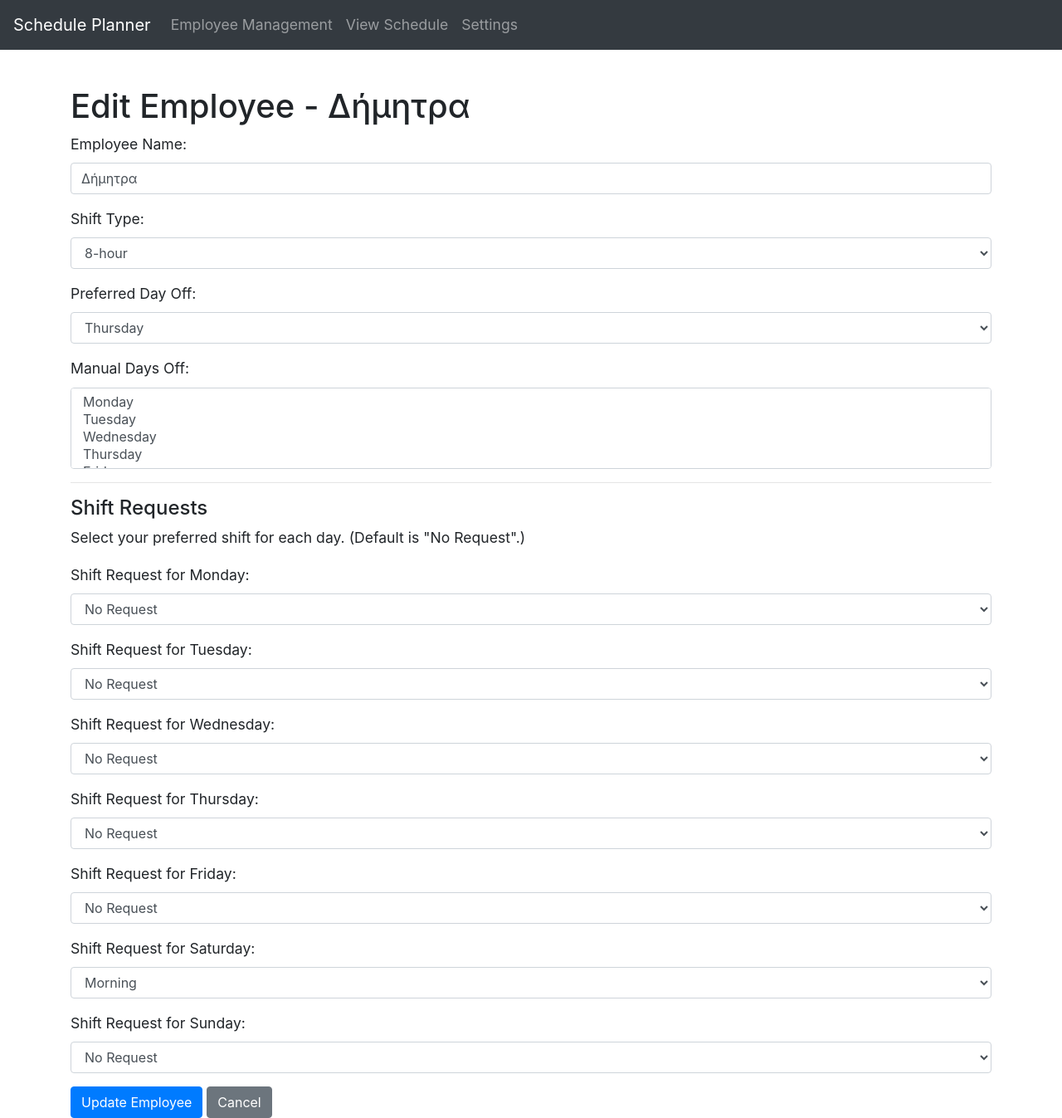
After one commit to mpampisss787/iqos-scheduler, a Flask app: page /edit/2 in a window 1280 px wide. The commit adds this page. Shown: the whole page at 83% size. Run offline with Flask 3, Linux system fonts and the light colour scheme; data comes from the database, SQL or seed files in the repository; some libraries are stand-ins or nearby versions.

Commit message:
Auto update: Σαβ 01/03/2025  1:11:22,70

```diff
--- a/iqos.py
+++ b/iqos.py
@@ -1,6 +1,9 @@
-from flask import Flask, render_template, request, redirect, url_for, flash
+from flask import Flask, render_template, request, redirect, url_for, flash, send_file
 from flask_sqlalchemy import SQLAlchemy
 import enum
+from collections import defaultdict
+import pandas as pd
+import random
 
 app = Flask(__name__)
 app.config['SQLALCHEMY_DATABASE_URI'] = 'sqlite:///store_scheduler.db'
@@ -10,7 +13,7 @@ app.config['WEEK_WORKING_DAYS'] = 7
 
 db = SQLAlchemy(app)
 
-# Optional: Enum for weekdays
+# Optional: Enum for weekdays (if needed)
 class WeekdayEnum(enum.Enum):
     Monday = 'Monday'
     Tuesday = 'Tuesday'
@@ -25,7 +28,7 @@ class Employee(db.Model):
     name = db.Column(db.String(100), nullable=False)
     shift_type = db.Column(db.String(10), nullable=False)  # "8-hour" or "6-hour"
     preferred_day_off = db.Column(db.String(20), nullable=True)
-    # manual_days_off stored as a JSON list, e.g. ["Monday", "Wednesday"]
+    # manual_days_off stored as JSON list, e.g. ["Monday", "Wednesday"]
     manual_days_off = db.Column(db.JSON, nullable=True, default=list)
     # shift_requests stored as JSON dictionary, e.g. {"Monday": "Morning", "Friday": "Evening"}
     shift_requests = db.Column(db.JSON, nullable=True, default=dict)
@@ -42,10 +45,8 @@ def generate_schedule():
       - Off-day assignment:
             • For 6‑hour employees in a 7‑day week: if no off is chosen, default off = ["Sunday"].
             • For 8‑hour employees:
-                 - In a 6‑day week: they work 5 days; Sunday is forced off, plus one additional off assigned dynamically if needed.
-                 - In a 7‑day week: they must have 2 off days. For 8‑hour employees, we now compute effective off days as the union
-                   of any chosen off days (preferred and manual) and, if WEEK_WORKING_DAYS==6, force Sunday off.
-                   (In a 7‑day week, if they haven’t chosen 2 off days, additional off days are assigned dynamically.)
+                 - In a 6‑day week: they work 5 days; Sunday is forced off.
+                 - In a 7‑day week: they must have 2 off days. If they haven’t chosen 2, additional off days are assigned dynamically.
       - In the displayed schedule, an off day is marked as "Preferred Day Off" if explicitly chosen,
         or "Assigned Day Off" if set automatically.
     """
@@ -102,7 +103,6 @@ def generate_schedule():
     for day in days:
         working_8 = []
         for emp in employees_8:
-            # For 8-hour employees, compute effective off days:
             chosen_off = []
             if emp.preferred_day_off:
                 chosen_off.append(emp.preferred_day_off)
@@ -269,6 +269,32 @@ def index():
     employees = Employee.query.all()
     return render_template('index.html', employees=employees)
 
+@app.route('/edit/<int:employee_id>', methods=['GET', 'POST'])
+def edit_employee(employee_id):
+    emp = Employee.query.get(employee_id)
+    if not emp:
+        flash("Employee not found.")
+        return redirect(url_for('index'))
+
+    if request.method == 'POST':
+        emp.name = request.form['name']
+        emp.shift_type = request.form['shift_type']
+        emp.preferred_day_off = request.form.get('preferred_day_off')
+        manual_days_off = request.form.getlist('manual_days_off')
+        emp.manual_days_off = manual_days_off if manual_days_off else None
+        days = ['Monday', 'Tuesday', 'Wednesday', 'Thursday', 'Friday', 'Saturday', 'Sunday']
+        shift_requests = {}
+        for day in days:
+            req = request.form.get("shift_request_" + day)
+            if req and req != "No Request":
+                shift_requests[day] = req
+        emp.shift_requests = shift_requests
+        db.session.commit()
+        flash('Employee updated successfully!')
+        return redirect(url_for('index'))
+
+    return render_template("edit.html", employee=emp)
+
 @app.route('/delete/<int:employee_id>', methods=['POST'])
 def delete_employee(employee_id):
     emp = Employee.query.get(employee_id)
@@ -308,7 +334,21 @@ def schedule_view():
     employees = sorted(employee_schedule.keys())
     return render_template('schedule.html', employee_schedule=employee_schedule, days=days, employees=employees)
 
-if __name__ == '__main__':
+@app.route('/download')
+def download():
+    """Download the schedule as a CSV file."""
+    schedule = generate_schedule()
+    file_path = "schedule.csv"
+    # Transform schedule into a DataFrame for export.
+    schedule_output = []
+    for day, assignments in schedule.items():
+        for assign in assignments:
+            schedule_output.append({"Day": day, "Employee": assign["employee"], "Shift": assign["shift"]})
+    df = pd.DataFrame(schedule_output)
+    df.to_csv(file_path, index=False)
+    return send_file(file_path, as_attachment=True)
+
+if __name__ == "__main__":
     with app.app_context():
         db.create_all()
     app.run(debug=True)
--- /dev/null
+++ b/templates/edit.html
@@ -0,0 +1,91 @@
+<!DOCTYPE html>
+<html lang="en">
+<head>
+  <meta charset="UTF-8">
+  <title>Edit Employee - {{ employee.name }}</title>
+  <!-- Bootstrap CSS for responsive design -->
+  <link rel="stylesheet" href="https://stackpath.bootstrapcdn.com/bootstrap/4.5.2/css/bootstrap.min.css">
+  <style>
+    body {
+      padding-top: 80px;
+      font-size: 1.1rem;
+      line-height: 1.6;
+    }
+    .form-section {
+      margin-bottom: 30px;
+    }
+  </style>
+</head>
+<body>
+  <!-- Navigation Bar (same as index.html) -->
+  <nav class="navbar navbar-expand-lg navbar-dark bg-dark fixed-top" role="navigation">
+    <a class="navbar-brand" href="{{ url_for('index') }}">Schedule Planner</a>
+    <div class="collapse navbar-collapse" id="navbarNav">
+      <ul class="navbar-nav mr-auto">
+        <li class="nav-item {% if request.path == '/' %}active{% endif %}">
+          <a class="nav-link" href="{{ url_for('index') }}">Employee Management</a>
+        </li>
+        <li class="nav-item {% if request.path == '/schedule' %}active{% endif %}">
+          <a class="nav-link" href="{{ url_for('schedule_view') }}">View Schedule</a>
+        </li>
+        <li class="nav-item {% if request.path == '/settings' %}active{% endif %}">
+          <a class="nav-link" href="{{ url_for('settings') }}">Settings</a>
+        </li>
+      </ul>
+    </div>
+  </nav>
+
+  <main class="container" role="main">
+    <h1 class="mt-4">Edit Employee - {{ employee.name }}</h1>
+    <form method="post" aria-label="Edit Employee Form">
+      <div class="form-group">
+        <label for="name">Employee Name:</label>
+        <input type="text" class="form-control" name="name" id="name" value="{{ employee.name }}" required>
+      </div>
+      <div class="form-group">
+        <label for="shift_type">Shift Type:</label>
+        <select class="form-control" name="shift_type" id="shift_type">
+          <option value="8-hour" {% if employee.shift_type == '8-hour' %}selected{% endif %}>8-hour</option>
+          <option value="6-hour" {% if employee.shift_type == '6-hour' %}selected{% endif %}>6-hour</option>
+        </select>
+      </div>
+      <div class="form-group">
+        <label for="preferred_day_off">Preferred Day Off:</label>
+        <select class="form-control" name="preferred_day_off" id="preferred_day_off">
+          <option value="">None</option>
+          {% for day in ["Monday", "Tuesday", "Wednesday", "Thursday", "Friday", "Saturday", "Sunday"] %}
+            <option value="{{ day }}" {% if employee.preferred_day_off == day %}selected{% endif %}>{{ day }}</option>
+          {% endfor %}
+        </select>
+      </div>
+      <div class="form-group">
+        <label for="manual_days_off">Manual Days Off:</label>
+        <select class="form-control" name="manual_days_off" id="manual_days_off" multiple>
+          {% for day in ["Monday", "Tuesday", "Wednesday", "Thursday", "Friday", "Saturday", "Sunday"] %}
+            <option value="{{ day }}" {% if employee.manual_days_off and day in employee.manual_days_off %}selected{% endif %}>{{ day }}</option>
+          {% endfor %}
+        </select>
+      </div>
+      <hr>
+      <h4>Shift Requests</h4>
+      <p>Select your preferred shift for each day. (Default is "No Request".)</p>
+      {% for day in ["Monday", "Tuesday", "Wednesday", "Thursday", "Friday", "Saturday", "Sunday"] %}
+        <div class="form-group">
+          <label for="shift_request_{{ day }}">Shift Request for {{ day }}:</label>
+          <select class="form-control" name="shift_request_{{ day }}" id="shift_request_{{ day }}">
+            <option value="No Request" {% if employee.shift_requests.get(day, "No Request") == "No Request" %}selected{% endif %}>No Request</option>
+            <option value="Morning" {% if employee.shift_requests.get(day) == "Morning" %}selected{% endif %}>Morning</option>
+            <option value="Evening" {% if employee.shift_requests.get(day) == "Evening" %}selected{% endif %}>Evening</option>
+          </select>
+        </div>
+      {% endfor %}
+      <button type="submit" class="btn btn-primary">Update Employee</button>
+      <a href="{{ url_for('index') }}" class="btn btn-secondary">Cancel</a>
+    </form>
+  </main>
+
+  <!-- Bootstrap JS and dependencies -->
+  <script src="https://code.jquery.com/jquery-3.5.1.slim.min.js" crossorigin="anonymous"></script>
+  <script src="https://cdn.jsdelivr.net/npm/bootstrap@4.5.2/dist/js/bootstrap.bundle.min.js" crossorigin="anonymous"></script>
+</body>
+</html>
```
Also changed, not shown: templates/index.html (+6 -3 lines).
